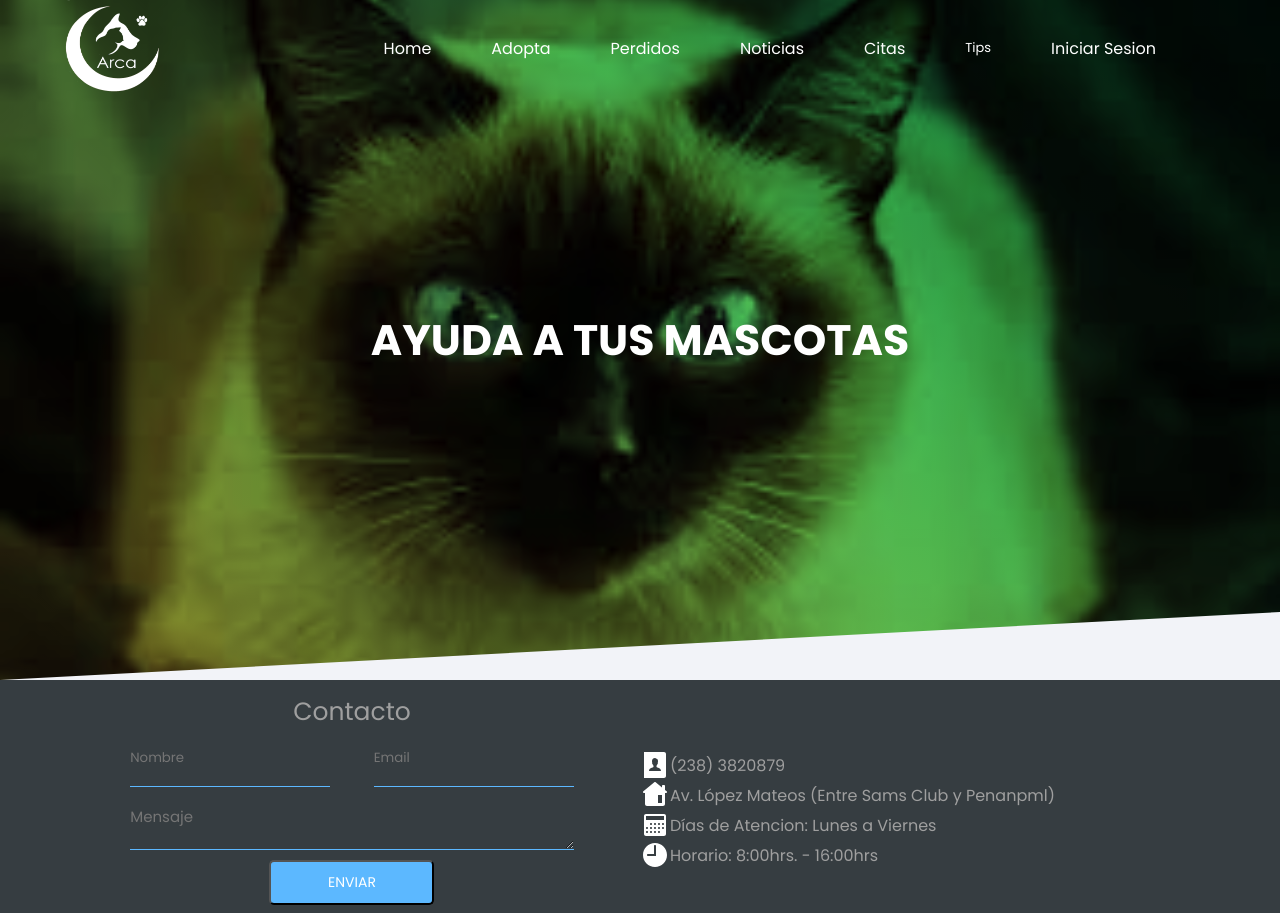
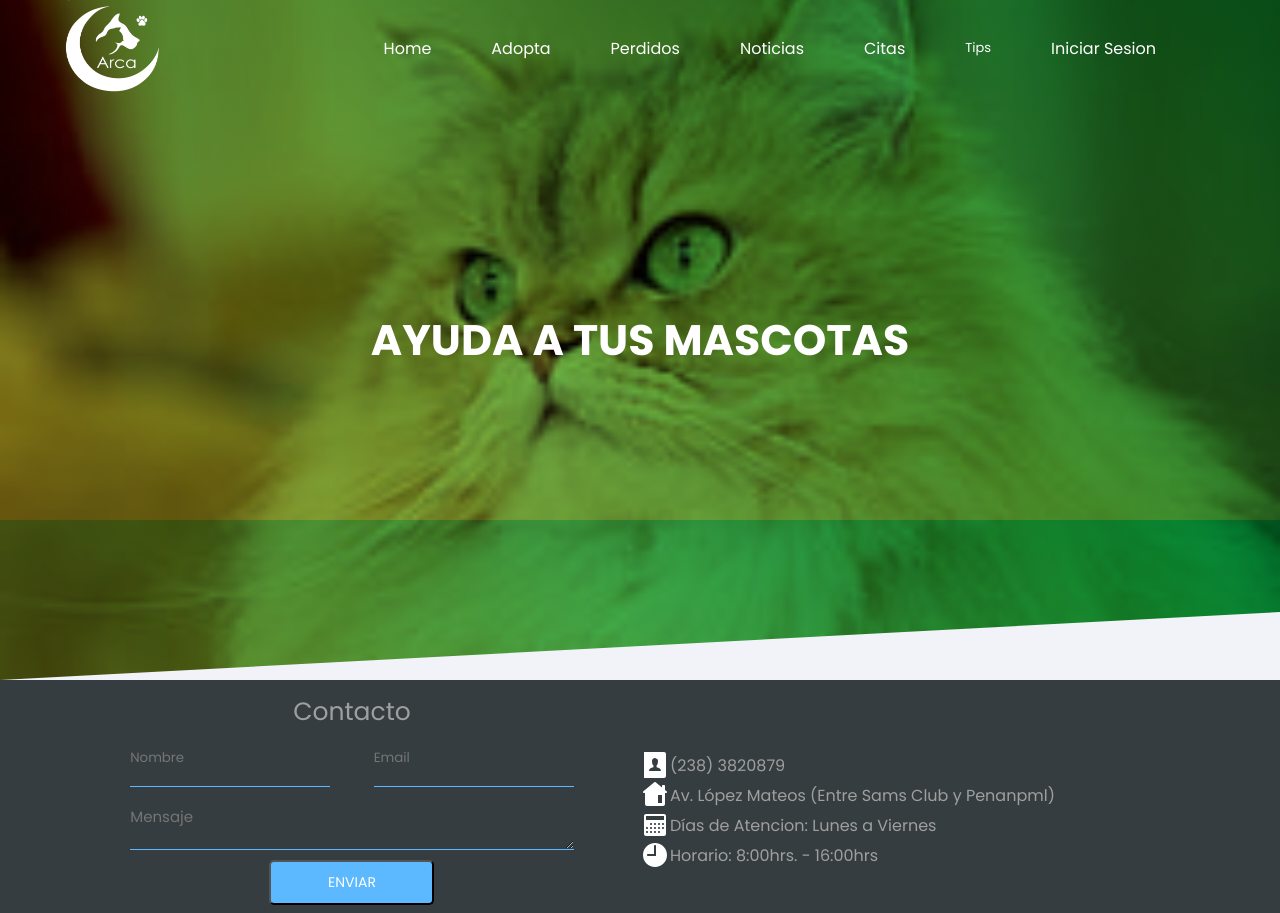
Before and after one commit to LeightNeal/arcaWeb, an Angular app: page /welcome/tips in a window 1280 px wide. Built offline with nearby package versions, Linux system fonts and the light colour scheme.

Commit message:
Cambiando imagen del banner de la página de tips

```diff
--- a/src/styles.css
+++ b/src/styles.css
@@ -1141,9 +1141,11 @@ color: white;
 .banner-tips {
     width: 100%;
     height: var(--banner-height);
-    background: linear-gradient(45deg, var(--color-success-light), var(--color-success)), url('assets/img/gatoAdopcion1111.jpg') left no-repeat;
+    background: linear-gradient(45deg, var(--color-success-light), var(--color-success)), url('assets/img/gatoAdopcion11.jpg') left no-repeat;
     background-blend-mode: multiply;
     background-size: cover;
+    background-position-x: center;
+    background-position-y: -20vh;
     background-attachment: fixed;
     clip-path: polygon(0 0, 100% 0, 100% 90%, 0 100%);
 }
```
